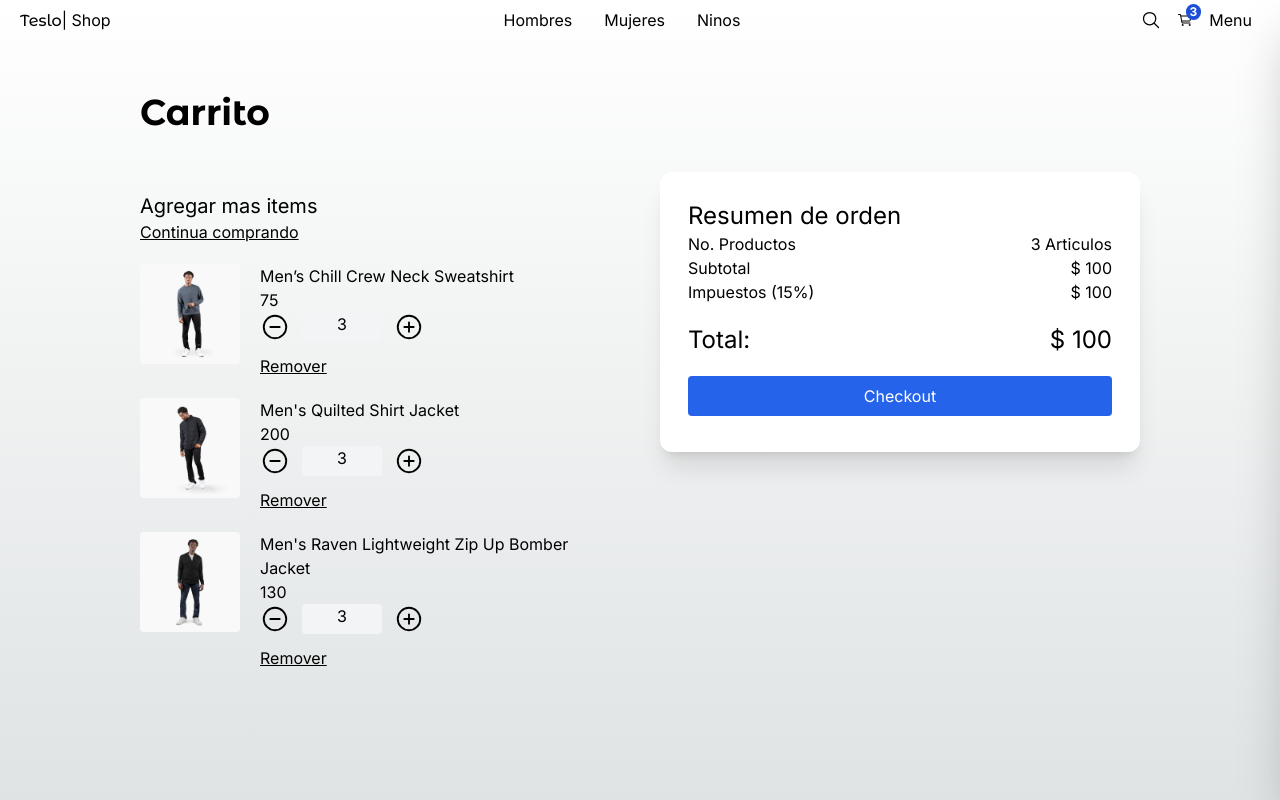
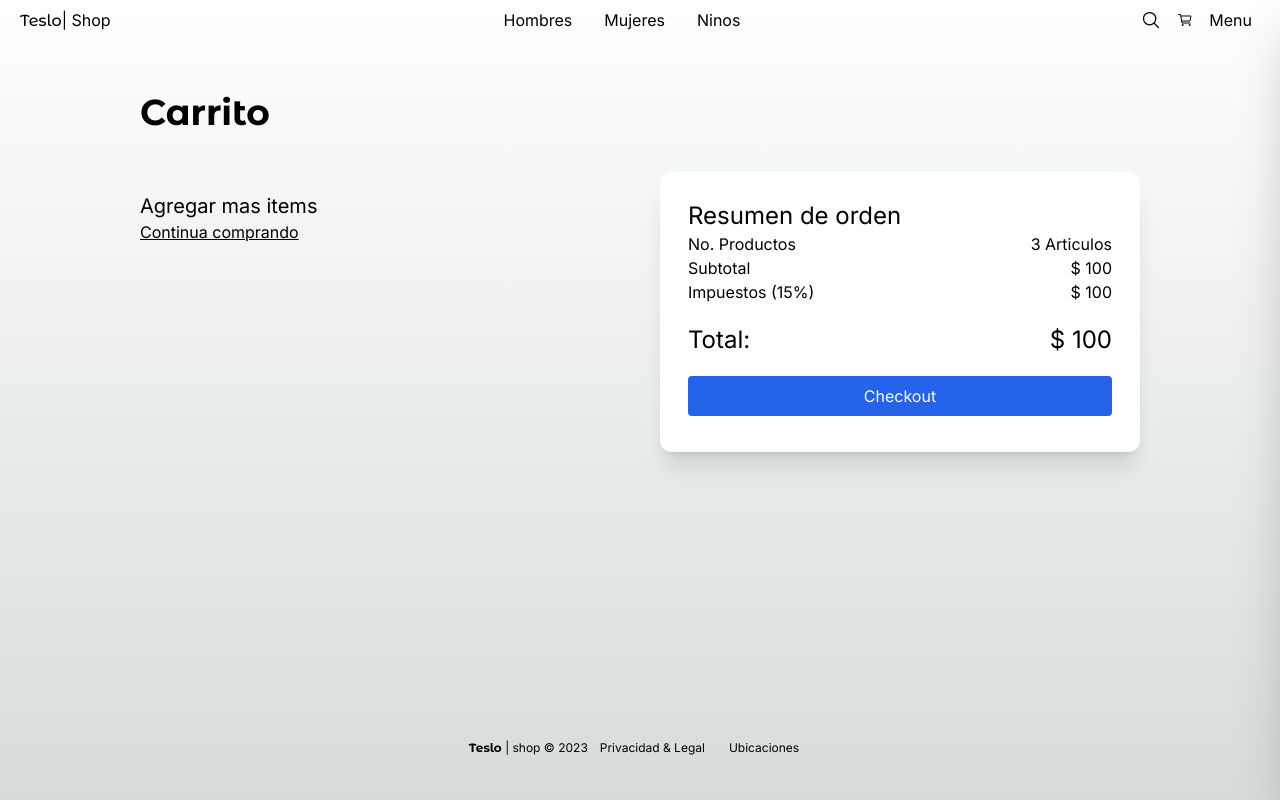
Before and after one commit to sazukeR/next_shop, a Next.js app: page /cart in a window 1280 px wide. Shown: the top 800 px of the page. Built offline with nearby package versions, Linux system fonts and the light colour scheme.

Commit message:
Add products in cart, state

```diff
--- a/src/app/(shop)/cart/page.tsx
+++ b/src/app/(shop)/cart/page.tsx
@@ -1,14 +1,7 @@
-import { QuantitySelector, Title } from "@/components";
-import { initialData } from "@/seed/seed";
-import Image from "next/image";
+import { useState } from "react";
+import { Title } from "@/components";
 import Link from "next/link";
-import { redirect } from "next/navigation";
-
-const productsInCart = [
- initialData.products[0],
- initialData.products[1],
- initialData.products[2],
-];
+import { ProductsInCart } from "./ui/ProductsInCart";
 
 export default function CartPage() {
  // redirect("/empty");
@@ -29,29 +22,7 @@ export default function CartPage() {
 
       {/* items */}
 
-      {productsInCart.map((product) => (
-       <div className='flex mb-5' key={product.slug}>
-        <Image
-         src={`/products/${product.images[0]}`}
-         width={100}
-         height={100}
-         style={{
-          width: "100px",
-          height: "100px",
-         }}
-         alt={product.title}
-         className='mr-5 rounded'
-        />
-
-        <div className=''>
-         <p>{product.title}</p>
-         <p>{product.price}</p>
-         <QuantitySelector quantity={3} />
-
-         <button className='underline mt-3'>Remover</button>
-        </div>
-       </div>
-      ))}
+      <ProductsInCart />
      </div>
 
      {/* checkout - resumen de orden */}
--- /dev/null
+++ b/src/app/(shop)/cart/ui/ProductsInCart.tsx
@@ -0,0 +1,65 @@
+"use client";
+
+import { useEffect, useState } from "react";
+import { QuantitySelector } from "@/components";
+import { useCartStore } from "@/store";
+import Image from "next/image";
+import Link from "next/link";
+
+export const ProductsInCart = () => {
+ const updateProductQuantity = useCartStore(
+  (state) => state.updateProductQuantity
+ );
+ const removeProduct = useCartStore((state) => state.removeProduct);
+ const [loaded, setLoaded] = useState(false);
+ const productsInCart = useCartStore((state) => state.cart);
+
+ useEffect(() => {
+  setLoaded(true);
+ }, []);
+
+ if (!loaded) {
+  return <p>Loading...</p>;
+ }
+
+ return (
+  <>
+   {productsInCart.map((product) => (
+    <div className='flex mb-5' key={`${product.slug}-${product.size}`}>
+     <Image
+      src={`/products/${product.image}`}
+      width={100}
+      height={100}
+      style={{
+       width: "100px",
+       height: "100px",
+      }}
+      alt={product.title}
+      className='mr-5 rounded'
+     />
+
+     <div className=''>
+      <Link
+       href={`/product/${product.slug}`}
+       className='hover:underline cursor-pointer'
+      >
+       {product.size} - {product.title}
+      </Link>
+      <p>{product.title}</p>
+      <p>{product.price}</p>
+      <QuantitySelector
+       quantity={product.quantity}
+       onQuantityChanged={(quantity) =>
+        updateProductQuantity(product, quantity)
+       }
+      />
+
+      <button onClick={() => removeProduct(product)} className='underline mt-3'>
+       Remover
+      </button>
+     </div>
+    </div>
+   ))}
+  </>
+ );
+};
--- a/src/app/(shop)/product/[slug]/page.tsx
+++ b/src/app/(shop)/product/[slug]/page.tsx
@@ -4,14 +4,13 @@ import { getProductBySlug } from "@/actions";
 import {
  ProductMobileSlideShow,
  ProductSlideShow,
- QuantitySelector,
- SizeSelector,
  StockLabel,
 } from "@/components";
 import { titleFont } from "@/config/fonts";
 //import { initialData } from "@/seed/seed";
 import { Metadata, ResolvingMetadata } from "next";
 import { notFound } from "next/navigation";
+import { AddToCart } from "./ui/AddToCart";
 
 interface Props {
  params: {
@@ -79,16 +78,8 @@ export default async function ProductBySlugPage({ params }: Props) {
      {product.title}
     </h1>
     <p className='text-lg mb-5'>{product.price}</p>
-    {/*  selecttor de tallas */}
-    <SizeSelector
-     selectedSize={product.sizes[0]}
-     availableSizes={product.sizes}
-    />
-    {/*  selecttor de cantidad */}
-    <QuantitySelector quantity={2} />
 
-    {/* button */}
-    <button className='btn-primary my-5'>Agregar al carrito</button>
+    <AddToCart product={product} />
 
     {/* descripcion */}
     <h3 className='font-bold text-sm'>Descripcion</h3>
--- /dev/null
+++ b/src/app/(shop)/product/[slug]/ui/AddToCart.tsx
@@ -0,0 +1,69 @@
+"use client";
+
+import { QuantitySelector, SizeSelector } from "@/components";
+import { CartProduct, Product, Size } from "@/interfaces";
+import { useCartStore } from "@/store";
+
+import { useState } from "react";
+
+interface Props {
+ product: Product;
+}
+
+export const AddToCart = ({ product }: Props) => {
+ const addProductToCart = useCartStore((state) => state.addProductToCart);
+
+ const [size, setSize] = useState<Size | undefined>();
+ const [quantity, setQuantity] = useState<number>(1);
+
+ const [posted, setPosted] = useState(false);
+
+ const addToCart = () => {
+  setPosted(true);
+  if (!size) return;
+  // todo: agregar al carrito
+
+  const cartProduct: CartProduct = {
+   id: product.id,
+   slug: product.slug,
+   title: product.title,
+   price: product.price,
+   quantity: quantity,
+   size: size,
+   image: product.images[0],
+  };
+
+  addProductToCart(cartProduct);
+
+  setPosted(false);
+  setQuantity(1);
+  setSize(undefined);
+ };
+
+ return (
+  <>
+   {posted && !size && (
+    <span className='mt-2 text-red-500 faded-in'>
+     Debe seleccionar una talla *
+    </span>
+   )}
+
+   {/*  selecttor de tallas */}
+   <SizeSelector
+    selectedSize={size}
+    availableSizes={product.sizes}
+    onSizeChanged={(size) => setSize(size)}
+   />
+   {/*  selecttor de cantidad */}
+   <QuantitySelector
+    quantity={quantity}
+    onQuantityChanged={(quantity) => setQuantity(quantity)}
+   />
+
+   {/* button */}
+   <button onClick={addToCart} className='btn-primary my-5'>
+    Agregar al carrito
+   </button>
+  </>
+ );
+};
--- a/src/components/product/quantity-selector/QuantitySelector.tsx
+++ b/src/components/product/quantity-selector/QuantitySelector.tsx
@@ -1,31 +1,30 @@
 "use client";
 
-import { useState } from "react";
 import { IoAddCircleOutline, IoRemoveCircleOutline } from "react-icons/io5";
 
 interface Props {
  quantity: number;
+
+ onQuantityChanged: (value: number) => void;
 }
 
-export const QuantitySelector = ({ quantity }: Props) => {
- const [count, setCount] = useState(quantity);
+export const QuantitySelector = ({ quantity, onQuantityChanged }: Props) => {
+ const onValueChanged = (value: number) => {
+  if (quantity + value < 1) return;
 
- const onQuantityChanged = (value: number) => {
-  if (count + value < 1) return;
-
-  setCount(count + value);
+  onQuantityChanged(quantity + value);
  };
 
  return (
   <div className='flex'>
-   <button onClick={() => onQuantityChanged(-1)}>
+   <button onClick={() => onValueChanged(-1)}>
     <IoRemoveCircleOutline size={30} />
    </button>
 
    <span className='w-20 mx-3 px-5 bg-gray-100 text-center rounded'>
-    {count}
+    {quantity}
    </span>
-   <button onClick={() => onQuantityChanged(+1)}>
+   <button onClick={() => onValueChanged(+1)}>
     <IoAddCircleOutline size={30} />
    </button>
   </div>
--- a/src/components/product/size-selector/SizeSelector.tsx
+++ b/src/components/product/size-selector/SizeSelector.tsx
@@ -2,11 +2,18 @@ import type { Size } from "@/interfaces";
 import clsx from "clsx";
 
 interface Props {
- selectedSize: Size;
+ selectedSize?: Size;
  availableSizes: Size[];
+
+ //actualizar el estado general
+ onSizeChanged: (size: Size) => void;
 }
 
-export const SizeSelector = ({ selectedSize, availableSizes }: Props) => {
+export const SizeSelector = ({
+ selectedSize,
+ availableSizes,
+ onSizeChanged,
+}: Props) => {
  return (
   <div className='my-5'>
    <h3 className='font-bold mb-4'>Tallas disponibles</h3>
@@ -15,6 +22,7 @@ export const SizeSelector = ({ selectedSize, availableSizes }: Props) => {
     {availableSizes.map((size) => (
      <button
       key={size}
+      onClick={() => onSizeChanged(size)}
       className={clsx("mx-2 hover:underline text-lg", {
        underline: size === selectedSize,
       })}
--- a/src/components/ui/top-menu/TopMenu.tsx
+++ b/src/components/ui/top-menu/TopMenu.tsx
@@ -1,12 +1,21 @@
 "use client";
 
+import { useEffect, useState } from "react";
 import Link from "next/link";
 import { titleFont } from "@/config/fonts";
 import { IoSearchOutline, IoCartOutline } from "react-icons/io5";
-import { useUiStore } from "@/store";
+import { useCartStore, useUiStore } from "@/store";
 
 export const TopMenu = () => {
  const openSideMenu = useUiStore((state) => state.openSideMenu);
+ const totalItemsInCart = useCartStore((state) => state.getTotalItems());
+
+ // en este punto tenemos un error de hidratacion ya que de lado del servidor se genera la pantalla del carrito con la cuenta en 0 por defecto, pero estamos actualizando la informacion del carrito de compras de lado del cliente. Para resolver este inconveniente usamos un estado y un use efect colocando el set loaded en true, de esa manera la pantalla se carga una vez se ha cargado la informacion del carrito.
+ const [loaded, setLoaded] = useState(false);
+
+ useEffect(() => {
+  setLoaded(true);
+ }, []);
 
  return (
   <nav className='flex px-5 justify-between items-center w-full'>
@@ -46,9 +55,12 @@ export const TopMenu = () => {
     </Link>
     <Link href={`/cart`} className='mx-2'>
      <div className='relative'>
-      <span className='absolute text-xs px-1 rounded-full font-bold -top-2 -right-2 bg-blue-700 text-white'>
-       3
-      </span>
+      {loaded && totalItemsInCart > 0 && (
+       <span className='absolute text-xs px-1 rounded-full font-bold -top-2 -right-2 bg-blue-700 text-white'>
+        {totalItemsInCart}
+       </span>
+      )}
+
       <IoCartOutline />
      </div>
     </Link>
--- /dev/null
+++ b/src/store/cart/cart-store.ts
@@ -0,0 +1,92 @@
+import type { CartProduct } from "@/interfaces";
+import { create } from "zustand";
+import { persist } from "zustand/middleware";
+
+
+interface State {
+    cart:  CartProduct[];
+
+    getTotalItems: () => number;
+
+    addProductToCart: (product: CartProduct) => void;
+
+    updateProductQuantity: (product: CartProduct, quantity: number) => void;
+
+    removeProduct: (product: CartProduct) => void;
+}
+
+export const useCartStore = create<State>()(
+
+
+  // persist me ofrece una forma para guardr el estado de sustat en el localstorage
+  persist(
+
+    (set, get) => ({
+
+      cart: [],
+
+      // metodos
+
+      getTotalItems: () => {
+        const { cart } = get();
+        return cart.reduce( (total, item) => total + item.quantity, 0 )
+      },
+
+      addProductToCart: (product: CartProduct) => {
+
+        const { cart } = get()
+
+        // 1. revisar si el producto existe en el carrito con la talla seleccionada
+
+        const productInCart = cart.some(
+          (item) => item.id === product.id && item.size === product.size
+        )
+
+        if(!productInCart) {
+          set({cart: [...cart, product]});
+          return;
+        }
+
+        // 2. el producto existe por talla, entonces debemos incrementarlo
+
+        const updatedCartProducts = cart.map ((item) => {
+
+          if(item.id === product.id && item.size === product.size){
+            return {...item, quantity: item.quantity + product.quantity}
+          }
+          return item
+        });
+        set({cart: updatedCartProducts})
+      },
+
+      updateProductQuantity: (product: CartProduct, quantity: number) => {
+
+
+        const { cart } = get();
+
+        const updatedCartProducts = cart.map(item => {
+
+          if(item.id === product.id && item.size === product.size) {
+            return {...item, quantity: quantity};
+          }
+
+          return item;
+        });
+
+        set({cart: updatedCartProducts});
+      },
+      removeProduct: (product: CartProduct) => {
+
+        const { cart } = get();
+        const updatedCartProducts = cart.filter(
+          item => item.id !== product.id || item.size !== product.size
+        );
+
+         set({cart: updatedCartProducts});
+      },
+    }),
+    {
+      name: 'shopping-cart',
+    }
+  )
+);
--- a/src/store/index.ts
+++ b/src/store/index.ts
@@ -1 +1,2 @@
-export * from './ui/ui-store'
+export * from './ui/ui-store';
+export * from './cart/cart-store';
```
Also changed, not shown: src/interfaces/products.interface.ts (+10 -0 lines).
